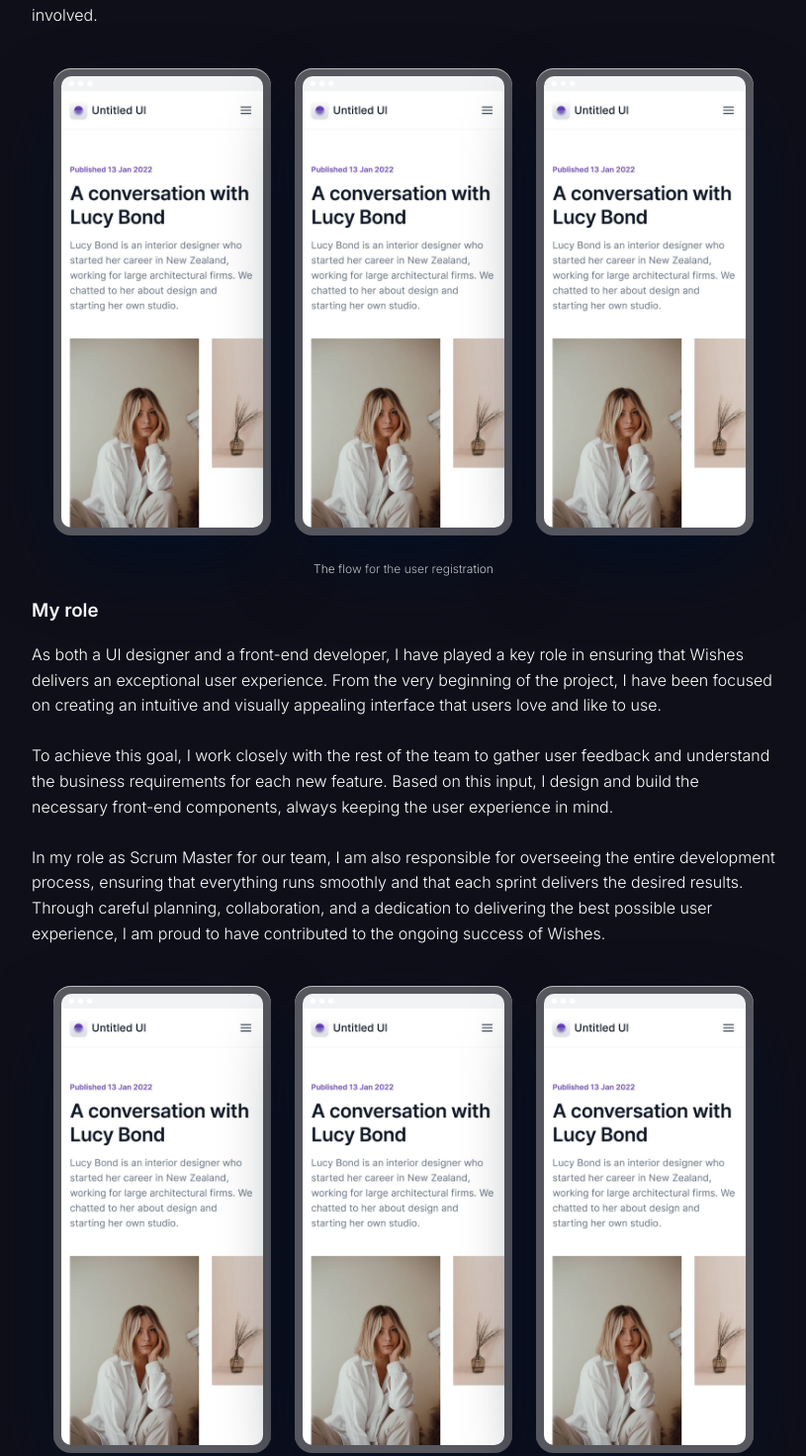
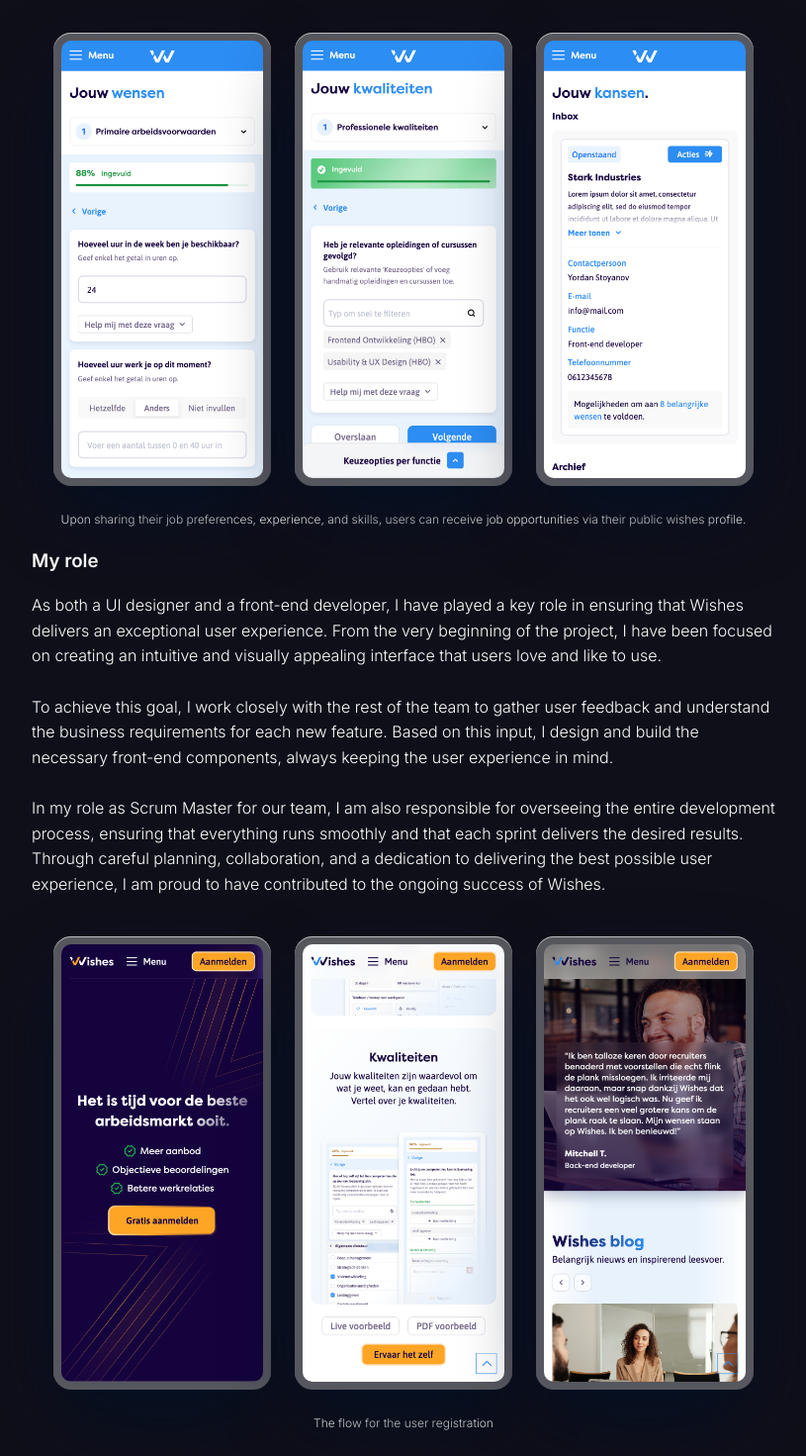
Before and after one commit to YordanSto/yordansto.github.io, a website: page portfolio/wishes.html in a window 1280 px wide. Shown: the part 1902-3373 px from the top of the page at 99% size, without its empty margins (232-1047 px from the left). Drawn offline with nearby package versions, Linux system fonts and the light colour scheme; a script that the page names is missing; files whose address does not match are found by name.

Commit message:
images upload

```diff
--- a/portfolio/wishes.html
+++ b/portfolio/wishes.html
@@ -73,15 +73,15 @@
                     In addition, Wishes encourages employees to think more deeply about their employment desires and helps them better showcase their experience and skills to potential employers. By empowering employees and employers alike, the Wishes profile aims to improve the job market for everyone involved.</p>
                     <div class="project-screens">
                         <div class="image-box s">
-                            <img src="/img/mockup1.png" alt="">
+                            <img src="/img/wishes-form.png" alt="">
                         </div>
                         <div class="image-box s">
-                            <img src="/img/mockup1.png" alt="">
+                            <img src="/img/qualities-form.png" alt="">
                         </div>
                         <div class="image-box s">
-                            <img src="/img/mockup1.png" alt="">
+                            <img src="/img/chances-inbox.png" alt="">
                         </div>
-                        <p class="caption">The flow for the user registration</p>
+                        <p class="caption">Upon sharing their job preferences, experience, and skills, users can receive job opportunities via their public wishes profile.</p>
                     </div>
                     <h3>My role</h3>
                     <p>As both a UI designer and a front-end developer, I have played a key role in ensuring that Wishes delivers an exceptional user experience. From the very beginning of the project, I have been focused on creating an intuitive and visually appealing interface that users love and like to use.
@@ -92,13 +92,13 @@
                     </p>
                     <div class="project-screens">
                         <div class="image-box s">
-                            <img src="/img/mockup1.png" alt="">
+                            <img src="/img/website-hero.png" alt="">
                         </div>
                         <div class="image-box s">
-                            <img src="/img/mockup1.png" alt="">
+                            <img src="/img/website-features.png" alt="">
                         </div>
                         <div class="image-box s">
-                            <img src="/img/mockup1.png" alt="">
+                            <img src="/img/website-blog.png" alt="">
                         </div>
                         <p class="caption">The flow for the user registration</p>
                     </div>
```
Also changed, not shown: img/chances-inbox.png (added), img/qualities-form.png (added), img/website-blog.png (added), img/website-features.png (added), img/website-hero.png (added), img/wishes-form.png (added), img/wishes-header.png.
